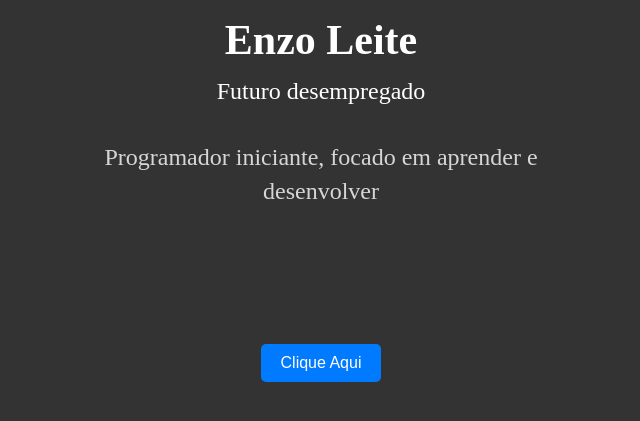
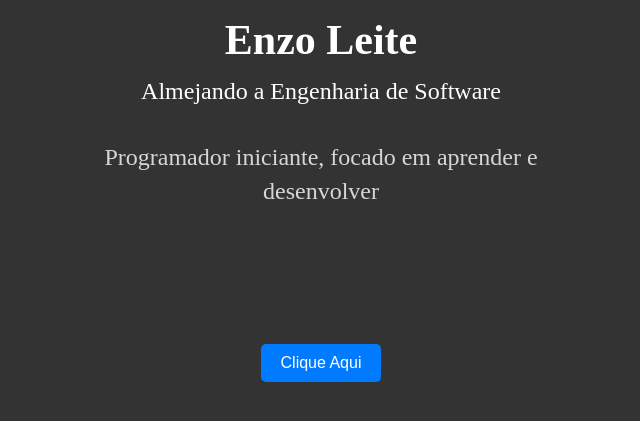
Before and after one commit to Enzo-LO/portifolio-Enzo, a plain HTML site: page olimpico/index.html in a window 1280 px wide. Shown: the part 509-930 px from the top of the page, without its empty margins (319-959 px from the left). Drawn offline with Linux system fonts and the light colour scheme.

Commit message:
Update index.html

```diff
--- a/olimpico/index.html
+++ b/olimpico/index.html
@@ -16,7 +16,7 @@
     <div id="box">
         <img src="https://avatars.githubusercontent.com/u/199973578?v=4" alt="Imagem de perfil">
         <h1>Enzo Leite</h1>
-        <h2>Futuro desempregado</h2>
+        <h2>Almejando a Engenharia de Software</h2>
         <p>Programador iniciante, focado em aprender e desenvolver</p>
     </div>
     <div class="container">
```
